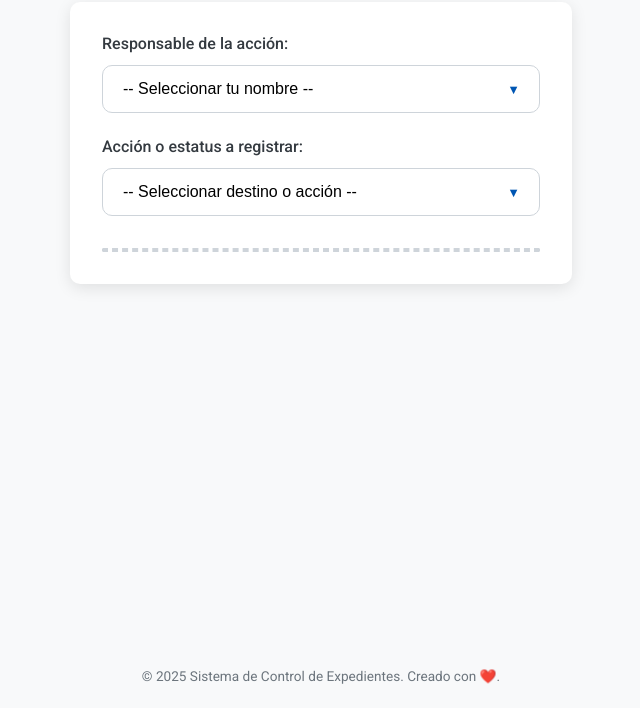
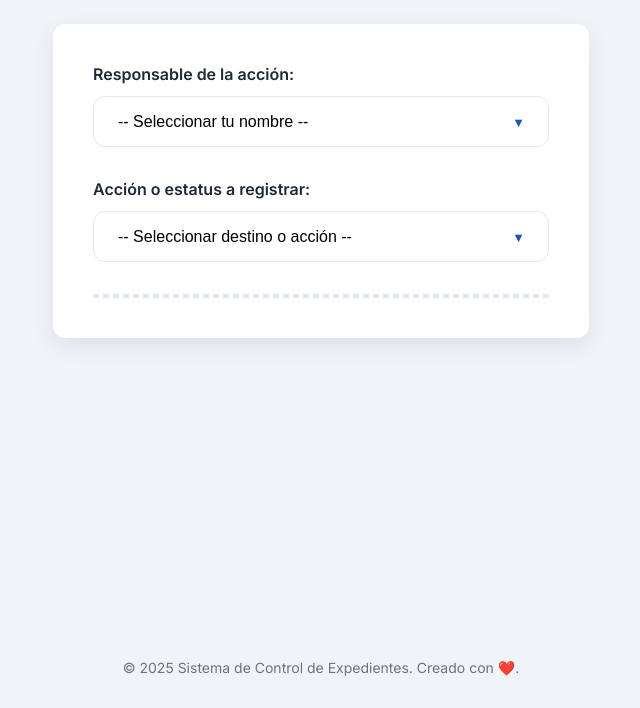
Before and after one commit to patria-scan/newproject, a plain HTML site: page index.html in a window 1280 px wide. Shown: the part 92-800 px from the top of the page, without its empty margins (319-959 px from the left). Drawn offline with nearby package versions, Linux system fonts and the light colour scheme; a script that the page names is missing.

Commit message:
index.html

```diff
--- a/index.html
+++ b/index.html
@@ -3,29 +3,31 @@
 <head>
     <meta charset="UTF-8">
     <meta name="viewport" content="width=device-width, initial-scale=1.0, viewport-fit=cover">
-    <title>Control de Expedientes v3.0</title>
+    <title>Control de Expedientes v4.0</title>
+
     <script src="https://unpkg.com/html5-qrcode@2.3.8/minified/html5-qrcode.min.js"></script>
     <script src="https://cdn.jsdelivr.net/npm/feather-icons@4.28.0/dist/feather.min.js"></script>
     <link rel="preconnect" href="https://fonts.googleapis.com">
     <link rel="preconnect" href="https://fonts.gstatic.com" crossorigin>
-    <link href="https://fonts.googleapis.com/css2?family=Roboto:wght@400;500;700&display=swap" rel="stylesheet">
+    <link href="https://fonts.googleapis.com/css2?family=Inter:wght@400;500;600;700&display=swap" rel="stylesheet">
+
     <style>
         :root {
-            --primary-color: #007bff;
-            --secondary-color: #0056b3;
-            --background-color: #f8f9fa;
+            --primary-color: #2b7af0;
+            --secondary-color: #1a56b0;
+            --background-color: #f0f4f8;
             --card-bg-color: #ffffff;
-            --text-color: #343a40;
-            --border-color: #ced4da;
-            --success-color: #28a745;
-            --error-color: #dc3545;
-            --processing-color: #ffc107;
-            --font-family: 'Roboto', sans-serif;
-            --border-radius: 10px;
-            --box-shadow: 0 4px 16px rgba(0, 0, 0, 0.1);
+            --text-color: #1f2937;
+            --border-color: #e2e8f0;
+            --success-color: #10b981;
+            --error-color: #ef4444;
+            --processing-color: #f59e0b;
+            --font-family: 'Inter', sans-serif;
+            --border-radius: 12px;
+            --box-shadow: 0 8px 24px rgba(0, 0, 0, 0.08);
         }
 
-        * {
+        *, *::before, *::after {
             box-sizing: border-box;
             margin: 0;
             padding: 0;
@@ -45,16 +47,16 @@
             display: flex;
             flex-direction: column;
             align-items: center;
-            padding: 1.5rem;
+            padding: 2rem;
             width: 100%;
-            max-width: 550px;
+            max-width: 600px;
             margin: auto;
         }
 
         header {
             width: 100%;
             text-align: center;
-            margin-bottom: 2rem;
+            margin-bottom: 2.5rem;
             color: var(--primary-color);
         }
 
@@ -63,7 +65,7 @@
             align-items: center;
             justify-content: center;
             gap: 1rem;
-            font-size: 2rem;
+            font-size: 2.25rem;
             font-weight: 700;
         }
 
@@ -71,19 +73,18 @@
             background-color: var(--card-bg-color);
             border-radius: var(--border-radius);
             box-shadow: var(--box-shadow);
-            padding: 2rem;
+            padding: 2.5rem;
             width: 100%;
-            transition: all 0.3s ease;
         }
 
         .form-group {
-            margin-bottom: 1.5rem;
+            margin-bottom: 2rem;
         }
 
         .form-group label {
             display: block;
             margin-bottom: 0.75rem;
-            font-weight: 500;
+            font-weight: 600;
             font-size: 1rem;
         }
 
@@ -95,7 +96,7 @@
             content: '\25BC';
             font-size: 0.8rem;
             position: absolute;
-            right: 1.25rem;
+            right: 1.5rem;
             top: 50%;
             transform: translateY(-50%);
             color: var(--secondary-color);
@@ -104,7 +105,7 @@
 
         select {
             width: 100%;
-            padding: 0.9rem 1.25rem;
+            padding: 1rem 1.5rem;
             border: 1px solid var(--border-color);
             border-radius: var(--border-radius);
             font-size: 1rem;
@@ -112,17 +113,20 @@
             appearance: none;
             -webkit-appearance: none;
             cursor: pointer;
-            transition: border-color 0.2s ease, box-shadow 0.2s ease;
+            transition: all 0.2s ease;
         }
 
         select:focus {
             outline: none;
             border-color: var(--primary-color);
-            box-shadow: 0 0 0 3px rgba(0, 123, 255, 0.25);
+            box-shadow: 0 0 0 4px rgba(43, 122, 240, 0.2);
+        }
+
+        #reader-container {
+            margin-top: 2rem;
         }
 
         #reader {
-            margin-top: 2rem;
             border: 2px dashed var(--border-color);
             border-radius: var(--border-radius);
             overflow: hidden;
@@ -135,8 +139,8 @@
         }
 
         #feedback {
-            margin-top: 1.5rem;
-            padding: 1.25rem;
+            margin-top: 2rem;
+            padding: 1.5rem;
             border-radius: var(--border-radius);
             font-weight: 500;
             text-align: center;
@@ -153,28 +157,25 @@
         }
 
         #feedback.success {
-            background-color: #d4edda;
+            background-color: #d1fae5;
             color: var(--success-color);
-            border: 1px solid #c3e6cb;
         }
 
         #feedback.error {
-            background-color: #f8d7da;
+            background-color: #fee2e2;
             color: var(--error-color);
-            border: 1px solid #f5c6cb;
         }
 
         #feedback.processing {
-            background-color: #fff3cd;
-            color: #856404;
-            border: 1px solid #ffeeba;
+            background-color: #fffbeb;
+            color: var(--processing-color);
         }
 
         footer {
             text-align: center;
-            padding: 1.5rem;
-            font-size: 0.85rem;
-            color: #6c757d;
+            padding: 2rem;
+            font-size: 0.875rem;
+            color: #6b7280;
         }
     </style>
 </head>
@@ -211,7 +212,9 @@
                 </div>
             </div>
 
-            <div id="reader"></div>
+            <div id="reader-container">
+                <div id="reader"></div>
+            </div>
             <div id="feedback"></div>
         </div>
     </main>
@@ -220,7 +223,7 @@
     <script>
         document.addEventListener('DOMContentLoaded', () => {
             // --- CONFIGURACIÓN ---
-            const GOOGLE_APP_SCRIPT_URL = 'https://script.google.com/macros/s/AKfycbyb201lu4usMJrcvYNeGfw7vL7k6WkkUK6XzxU4HrjJnI1hzJFPZzROpr12cVKWQHYhRg/exec'; // ⚠️ ¡PEGA TU URL AQUÍ!
+            const GOOGLE_APP_SCRIPT_URL = 'URL_DE_TU_SCRIPT_AQUI'; // ⚠️ ¡REEMPLAZA CON TU URL!
             const FEEDBACK_DURATION = 4000;
             const SCAN_COOLDOWN = 2500;
 
@@ -238,8 +241,8 @@
 
             // --- LÓGICA DE PERSISTENCIA (LocalStorage) ---
             const SELECTION_KEYS = {
-                user: 'expedientes_v3_user',
-                action: 'expedientes_v3_action'
+                user: 'expedientes_v4_user',
+                action: 'expedientes_v4_action'
             };
 
             const saveSelections = () => {
@@ -274,14 +277,8 @@
                 const user = ui.userSelect.value;
                 const action = ui.actionSelect.value;
 
-                if (!user) {
-                    showFeedback('Por favor, selecciona tu nombre.', 'error');
-                    isProcessing = false;
-                    return;
-                }
-
-                if (!action) {
-                    showFeedback('Por favor, selecciona la acción a realizar.', 'error');
+                if (!user || !action) {
+                    showFeedback('Por favor, selecciona tu nombre y la acción a realizar.', 'error');
                     isProcessing = false;
                     return;
                 }
@@ -293,11 +290,7 @@
                         method: 'POST',
                         mode: 'cors',
                         headers: { 'Content-Type': 'application/json' },
-                        body: JSON.stringify({
-                            barcodeData: barcodeData,
-                            nombre: user,
-                            accion: action
-                        }),
+                        body: JSON.stringify({ barcodeData, nombre: user, accion: action }),
                     });
 
                     if (!response.ok) throw new Error(`Error HTTP: ${response.status}`);
@@ -305,7 +298,7 @@
                     const result = await response.json();
 
                     if (result.status === 'success') {
-                        showFeedback(`✅ ¡Éxito! ${result.message}`, 'success');
+                        showFeedback(`✅ ${result.message}`, 'success');
                     } else {
                         showFeedback(`❌ Error: ${result.message}`, 'error');
                     }
@@ -329,7 +322,7 @@
             };
 
             const onScanFailure = (error) => {
-                // Silenciamos los errores de escaneo para no molestar al usuario.
+                // Silenciamos los errores de escaneo para una experiencia más fluida
                 // console.warn(`Scan error: ${error}`);
             };
 
```
